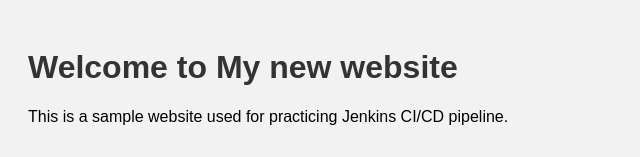
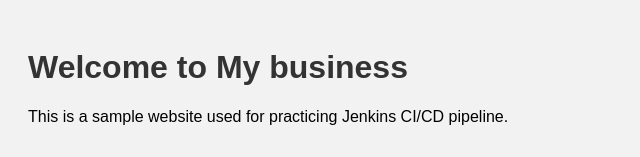
Before and after one commit to Nadeem7033/html-jenkins-project, a plain HTML site: page index.html in a window 1280 px wide. Shown: the top 157 px of the page, without its empty margins (0-640 px from the left). Drawn offline with Linux system fonts and the light colour scheme.

Commit message:
Update index.html

```diff
--- a/index.html
+++ b/index.html
@@ -5,7 +5,7 @@
     <link rel="stylesheet" href="css/style.css">
 </head>
 <body>
-    <h1>Welcome to My new website</h1>
+    <h1>Welcome to My business</h1>
     <p>This is a sample website used for practicing Jenkins CI/CD pipeline.</p>
 
     <a href="about.html">Go to About Page</a>
```
